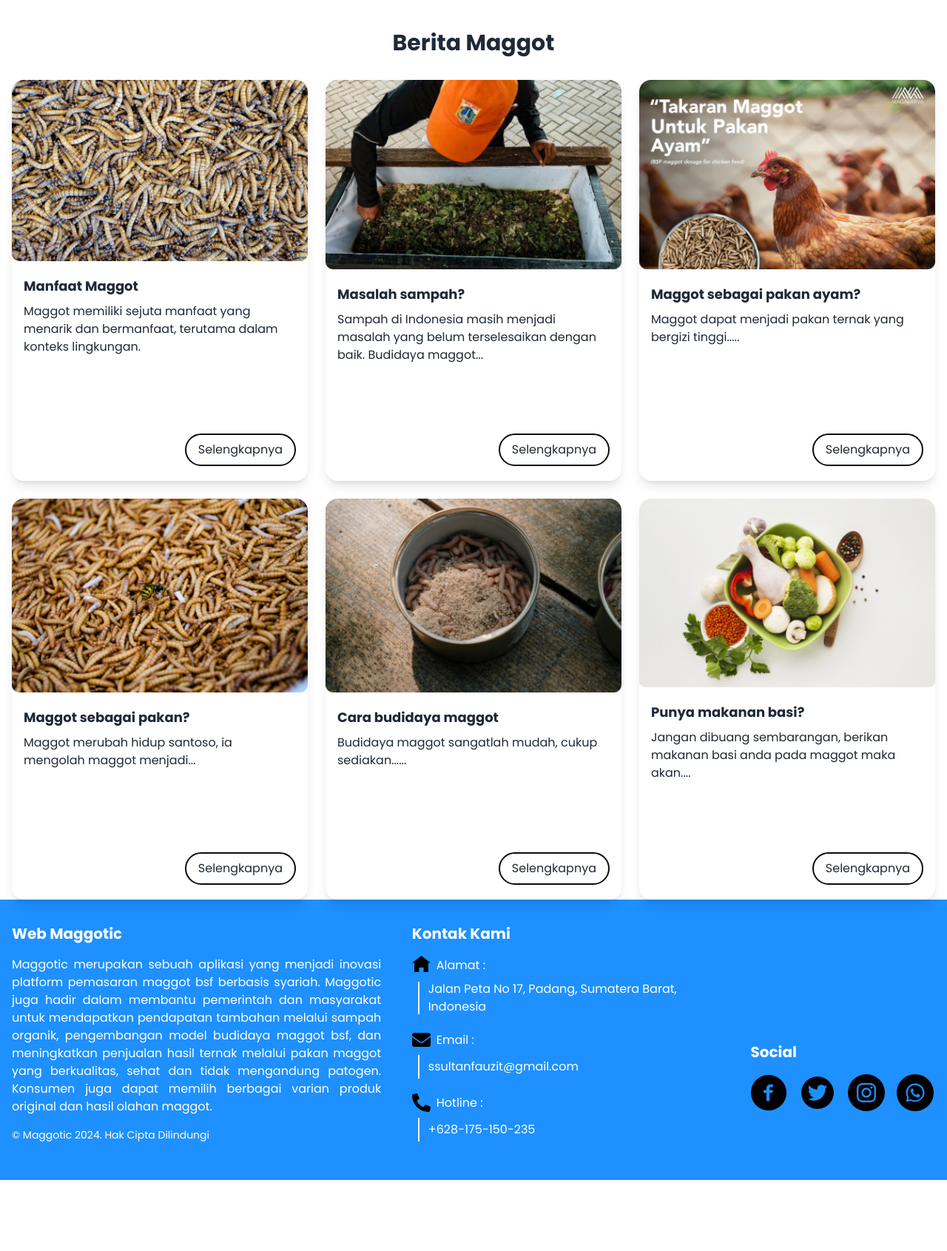
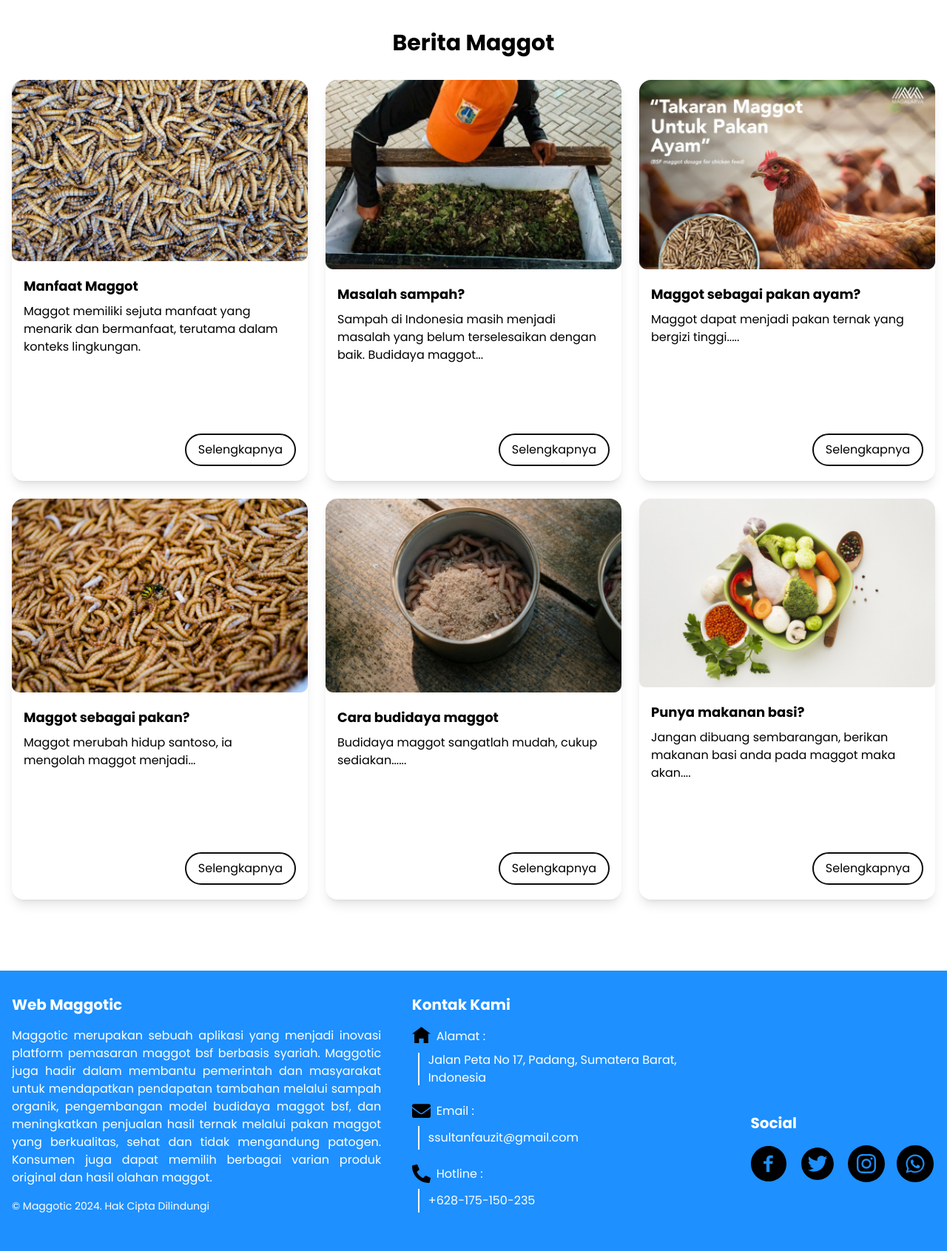
Before and after one commit to arzaqqq/website-maggotic, a CodeIgniter 4 app: the page made by app/Views/website/smartgot.php in a window 1280 px wide. Shown: the part 54-1745 px from the top of the page at 74% size. Before the commit the page ends 1649 px from the top, so only its background shows below. Run offline with PHP 8.4 and a stand-in for CodeIgniter, Linux system fonts and the light colour scheme; the template is opened without the code that fills it, so the values that code supplies are empty; some libraries are stand-ins or nearby versions.

Commit message:
commit : revisi halaman beranda,ecolator dan smartgot

```diff
--- a/app/Views/website/beranda.php
+++ b/app/Views/website/beranda.php
@@ -10,7 +10,7 @@
 <div class="container mx-auto">
     <div class="flex justify-center align-content-enter">
         <div class="w-[40%] my-auto text-center">
-            <h2 class="text-[25px] font-bold">Selamat Datang di website Maggotic</h2>
+            <h2 class="text-[25px] font-bold text-black">Selamat Datang di website Maggotic</h2>
             <p class="text-[25px]">Sebuah platform yang dirancang untuk tempat di mana kami menggabungkan keajaiban
                 maggot dengan inovasi
                 teknologi. Temukan berbagai informasi tentang penjualan maggot, teknologi terkini, dan solusi
--- a/app/Views/website/smartgot.php
+++ b/app/Views/website/smartgot.php
@@ -1,18 +1,18 @@
 <?= $this->extend('layout/template'); ?>
 
 <?= $this->section('content'); ?>
-<div class="flex justify-center mt-10 font-bold text-3xl">
+<div class="flex justify-center mt-10 font-bold text-3xl text-black">
     <h1>Berita Maggot</h1>
 </div>
 
-<div class="container mx-auto mt-8 px-4">
+<div class="container mx-auto mt-8 mb-24 px-4">
     <div class="grid grid-cols-1 sm:grid-cols-2 md:grid-cols-3 gap-6">
         <!-- Card 1 -->
-        <div class="card bg-base-100 w-full h-[542px] shadow-lg">
+        <div class="card w-full h-[542px] shadow-lg">
             <figure>
                 <img src="/img/foto-manfaat-maggot.png" alt="Manfaat Maggot" class="w-full object-cover" />
             </figure>
-            <div class="card-body px-4 py-5">
+            <div class="card-body text-black px-4 py-5">
                 <h2 class="card-title font-bold text-lg">Manfaat Maggot</h2>
                 <p class="text-base">Maggot memiliki sejuta manfaat yang menarik dan bermanfaat, terutama dalam konteks
                     lingkungan.</p>
@@ -23,11 +23,11 @@
         </div>
 
         <!-- Card 2 -->
-        <div class="card bg-base-100 w-full h-[542px] shadow-lg">
+        <div class="card  w-full h-[542px] shadow-lg">
             <figure>
                 <img src="/img/masalah-sampah.png" alt="Manfaat Maggot" class="w-full object-cover" />
             </figure>
-            <div class="card-body px-4 py-5">
+            <div class="card-body text-black px-4 py-5">
                 <h2 class="card-title font-bold text-lg">Masalah sampah?</h2>
                 <p class="text-base">Sampah di Indonesia masih menjadi masalah yang belum terselesaikan dengan baik.
                     Budidaya maggot...</p>
@@ -38,11 +38,11 @@
         </div>
 
         <!-- Card 3 -->
-        <div class="card bg-base-100 w-full h-[542px] shadow-lg">
+        <div class="card  w-full h-[542px] shadow-lg">
             <figure>
                 <img src="/img/foto-pakan-ayam.png" alt="Manfaat Maggot" class="w-full object-cover" />
             </figure>
-            <div class="card-body px-4 py-5">
+            <div class="card-body text-black px-4 py-5">
                 <h2 class="card-title font-bold text-lg">Maggot sebagai pakan ayam?</h2>
                 <p class="text-base">Maggot dapat menjadi pakan ternak yang bergizi tinggi.....</p>
                 <div class="card-actions flex justify-end mt-4">
@@ -52,11 +52,11 @@
         </div>
 
         <!-- Card 4 -->
-        <div class="card bg-base-100 w-full h-[542px] shadow-lg">
+        <div class="card  w-full h-[542px] shadow-lg">
             <figure>
                 <img src="/img/foto-maggot-hebat.png" alt="Manfaat Maggot" class="w-full object-cover" />
             </figure>
-            <div class="card-body px-4 py-5">
+            <div class="card-body text-black px-4 py-5">
                 <h2 class="card-title font-bold text-lg">Maggot sebagai pakan?</h2>
                 <p class="text-base">Maggot merubah hidup santoso, ia mengolah maggot menjadi...</p>
                 <div class="card-actions flex justify-end mt-4">
@@ -66,11 +66,11 @@
         </div>
 
         <!-- Card 5 -->
-        <div class="card bg-base-100 w-full h-[542px] shadow-lg">
+        <div class="card  w-full h-[542px] shadow-lg">
             <figure>
                 <img src="/img/foto-budidaya-maggot.png" alt="Manfaat Maggot" class="w-full object-cover" />
             </figure>
-            <div class="card-body px-4 py-5">
+            <div class="card-body text-black px-4 py-5">
                 <h2 class="card-title font-bold text-lg">Cara budidaya maggot</h2>
                 <p class="text-base">Budidaya maggot sangatlah mudah, cukup sediakan......</p>
                 <div class="card-actions flex justify-end mt-4">
@@ -80,11 +80,11 @@
         </div>
 
         <!-- Card 6 -->
-        <div class="card bg-base-100 w-full h-[542px] shadow-lg">
+        <div class="card  w-full h-[542px] shadow-lg">
             <figure>
                 <img src="/img/foto-makanan-basi.png" alt="Manfaat Maggot" class="w-full object-cover" />
             </figure>
-            <div class="card-body px-4 py-5">
+            <div class="card-body text-black px-4 py-5">
                 <h2 class="card-title font-bold text-lg">Punya makanan basi?</h2>
                 <p class="text-base">Jangan dibuang sembarangan, berikan makanan basi anda pada maggot maka akan....</p>
                 <div class="card-actions flex justify-end mt-4">
```
Also changed, not shown: app/Views/website/ecolocator.php (+5 -4 lines), public/css/app.css.
